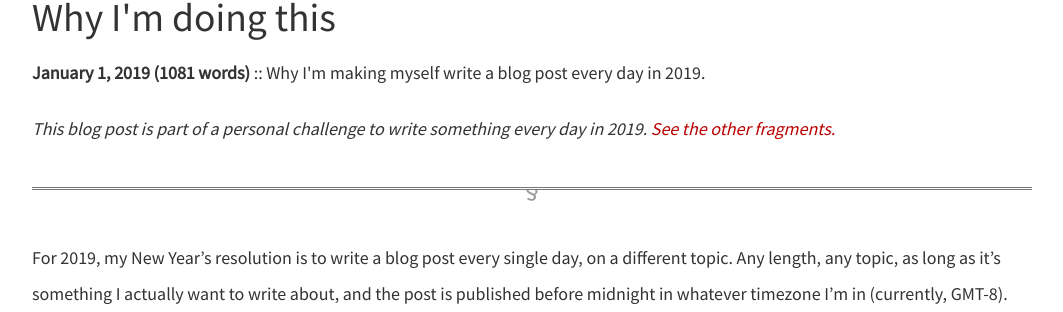
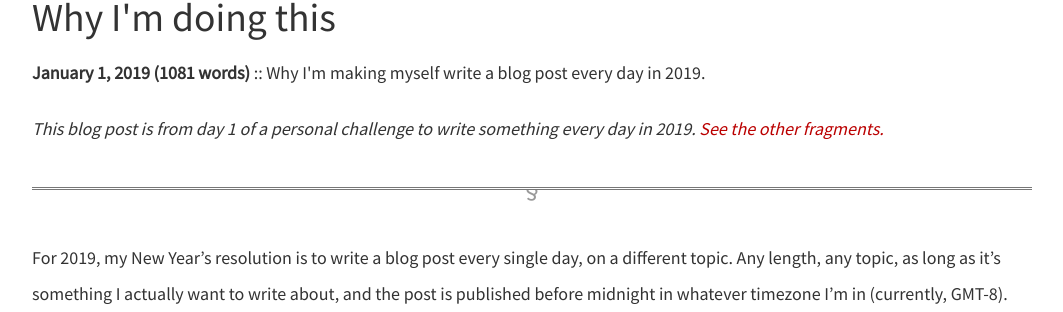
Before and after one commit to dellsystem/dellsystem.github.io, a Jekyll site: the page built from _posts/2019-1-1-fragments-1.md, in a window 1280 px wide and 900 px high. Shown: the part 221-533 px from the top of the window, without its empty margins (108-1171 px from the left). Built offline with Jekyll 4.4.1, drawn with Linux system fonts in a browser that asks for light colours.

Commit message:
Show fragment number on list/display pages

```diff
--- a/_includes/fragments.html
+++ b/_includes/fragments.html
@@ -1,8 +1,9 @@
 <ul>
 {% for post in site.posts %}
     {% if post.layout == 'fragment' %}
+    {% assign number = post.url | remove_first: '/posts/fragments-' %}
     <li class="post-excerpt">
-        <strong><a href="{{ post.url }}">{{ post.title }}</a></strong>
+        <strong><a href="{{ post.url }}">{{ number }}: {{ post.title }}</a></strong>
         -
         {{ post.date|date:"%b %-d" }} ({{ post.content|number_of_words }} words)
         <br />
--- a/_layouts/fragment.html
+++ b/_layouts/fragment.html
@@ -1,6 +1,7 @@
 ---
 layout: default
 ---
+{% assign number = page.url | remove_first: '/posts/fragments-' %}
 
 <div class="post">
     <p>
@@ -9,7 +10,7 @@ layout: default
         {{ page.description }}
     </p>
     <p>
-        <em>This blog post is part of a personal challenge to write something every day in 2019. <a href="/fragments">See the other fragments.</a></em>
+        <em>This blog post is from day {{ number }} of a personal challenge to write something every day in 2019. <a href="/fragments">See the other fragments.</a></em>
     </p>
     <hr />
     {{ content }}
```
